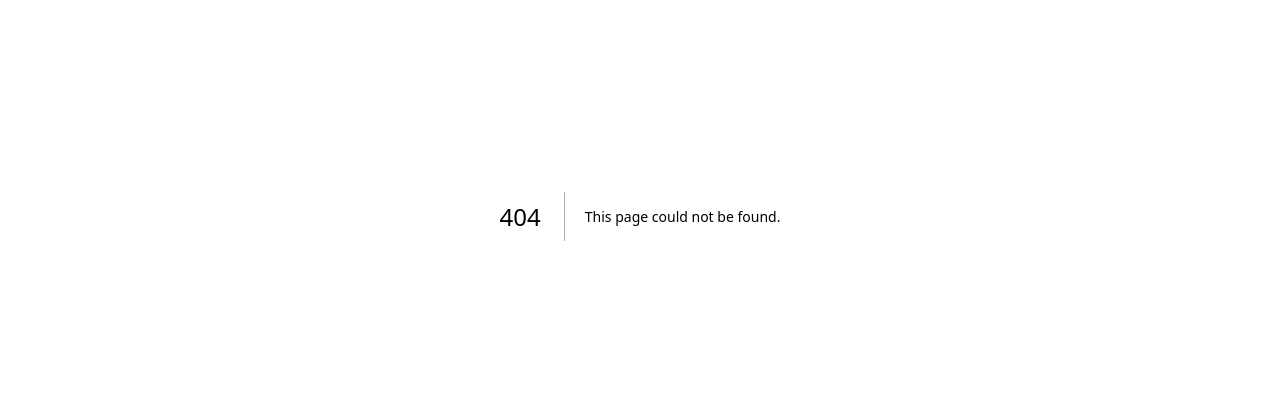
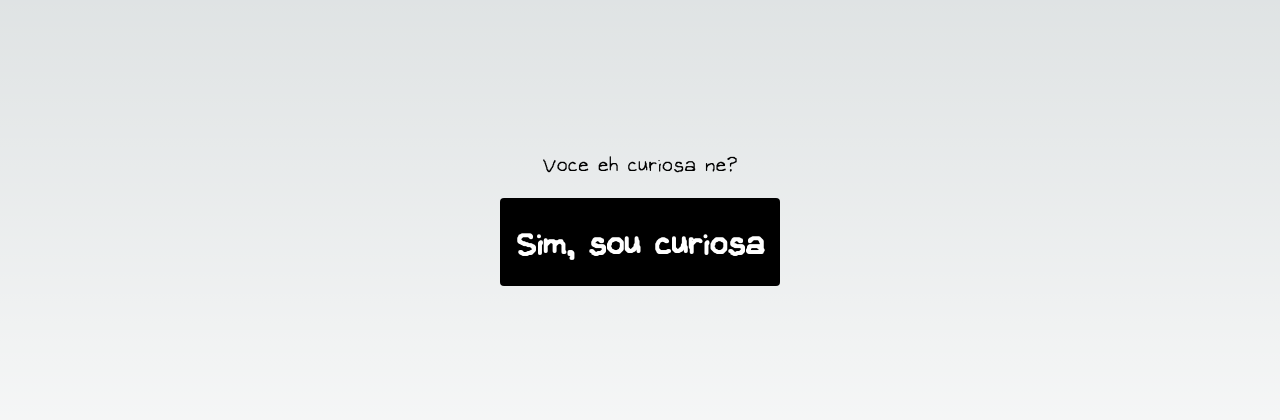
Before and after one commit to mAngelo-dev/july5th, a Next.js app: page /secret in a window 1280 px wide. Before the commit this address had no page. Shown: the part 184-604 px from the top of the page. Built offline with nearby package versions, Linux system fonts and the light colour scheme.

Commit message:
v1.1 - secret

```diff
--- a/app/layout.tsx
+++ b/app/layout.tsx
@@ -1,22 +1,25 @@
 import type { Metadata } from "next";
 import { Inter } from "next/font/google";
 import "./globals.css";
+import React from "react";
 
 const inter = Inter({ subsets: ["latin"] });
 
 export const metadata: Metadata = {
-  title: "Create Next App",
-  description: "Generated by create next app",
+  title: "🌙 & ☀️",
+  description: "Contagem regressiva para o inicio do nosso relacionamento",
 };
 
-export default function RootLayout({
-  children,
-}: Readonly<{
+export default function RootLayout({children}: {
   children: React.ReactNode;
-}>) {
+}) {
   return (
-    <html lang="en">
+      <html lang="en">
+      <head>
+        <title>{`${metadata.title}`}</title>
+        <meta name="description" content={`${metadata.description}`} />
+      </head>
       <body className={inter.className}>{children}</body>
-    </html>
+      </html>
   );
 }
--- a/app/page.tsx
+++ b/app/page.tsx
@@ -1,5 +1,6 @@
 "use client";
 import React, { useEffect, useState } from 'react';
+import Link from "next/link";
 
 export default function Home() {
     const [timeLeft, setTimeLeft] = useState({ days: 0, hours: 0, minutes: 0, seconds: 0 });
@@ -32,12 +33,12 @@ export default function Home() {
         }, 1000);
 
         return () => clearInterval(interval);
-    }, []);
+    }, [timeLeft]);
 
     return (
         <main className='flex justify-center items-center min-h-screen'>
             <div className='text-center'>
-                <h1 className='text-3xl mb-4'>Hi, Julie! 💕</h1>
+                <h1 className='text-3xl mb-4'>Hi, Julie! <Link href={'/secret'}>💕</Link></h1>
                 <div id="countdown" className='text-xl'>
                     {timeLeft.days}d {timeLeft.hours}h {timeLeft.minutes}m {timeLeft.seconds}s
                 </div>
--- /dev/null
+++ b/app/secret/page.tsx
@@ -0,0 +1,33 @@
+"use client";
+import React, { useState } from 'react';
+import { redirect} from "next/navigation";
+import Link from "next/link";
+
+export default function Secret() {
+    const [hasClicked, setHasClicked] = useState(false);
+
+    const handleRedirect = (): void => {
+        redirect('/');
+    };
+
+    return (
+        <main className='flex justify-center items-center min-h-screen'>
+            <div className='text-center'>
+                <h1 className='text-3xl mb-4'>Voce eh curiosa ne?</h1>
+                {hasClicked ? (
+                    <>
+                        <p className='text-xl'>Parabens, voce eh curiosa!</p>
+                        <p className='text-xl'>Agora, voce sabe que o segredo eh...</p>
+                        <h2 className='text-3xl'>...nao tem segredo! Voce ja sabe que eu te amo</h2>
+                        <p>Clica <Link className="text-gray-500 cursor-pointer" href={'/'}>aqui</Link> se vc quiser ver o cronometro de novo</p>
+                    </>
+                ) : (
+                    <button className='bg-black hover:bg-white hover:text-black text-white font-bold py-2 px-4 rounded'
+                            onClick={() => setHasClicked(true)}>
+                        Sim, sou curiosa
+                    </button>
+                )}
+            </div>
+        </main>
+    );
+}
--- a/next.config.mjs
+++ b/next.config.mjs
@@ -1,4 +1,4 @@
 /** @type {import('next').NextConfig} */
-const nextConfig = {};
+const nextConfig = {reactStrictMode: true};
 
 export default nextConfig;
```
